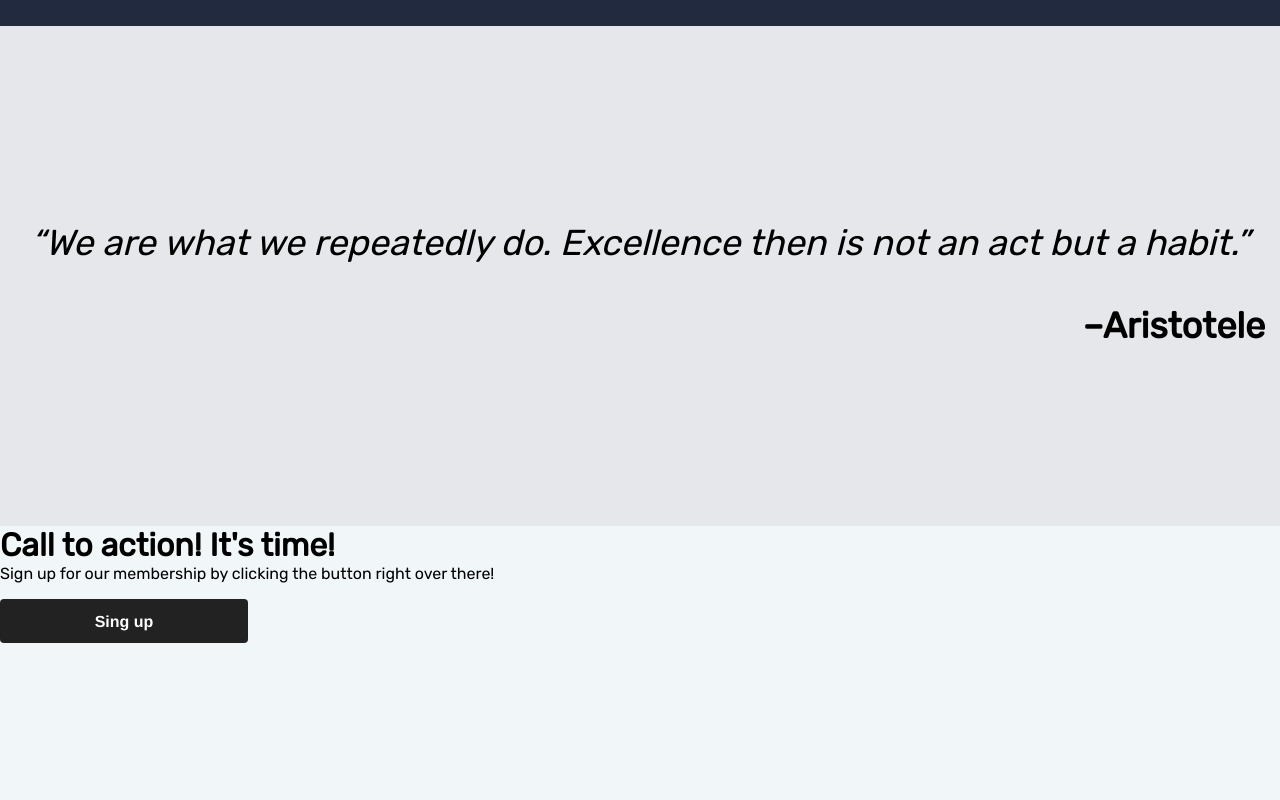
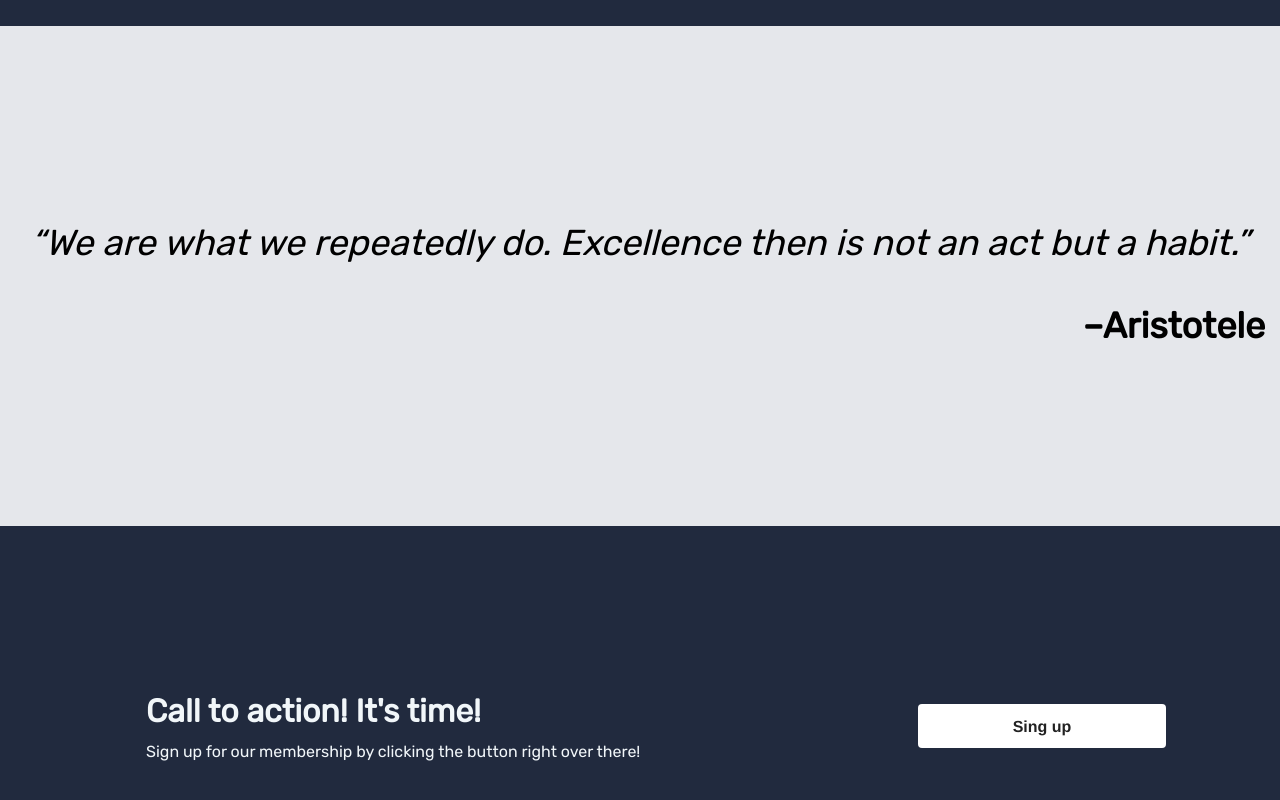
Before and after one commit to NichiforCostin/landing-page-project, a plain HTML site: page index.html in a window 1280 px wide. Shown: the part 1698-2498 px from the top of the page. Before the commit the page ends 2341 px from the top, so only its background shows below. Drawn offline with Linux system fonts and the light colour scheme.

Commit message:
Add css code for contact section

```diff
--- a/styles.css
+++ b/styles.css
@@ -208,3 +208,47 @@ a {
 }
 
 /* END OF QUOTE SECTION */
+
+/* START OF CONTACT SECTION */
+
+.contact-section {
+    height: 400px;
+    background-color: #212A3E;
+    color: #F1F6F9;
+    display: flex;
+    justify-content: center;
+    align-items: center;
+}
+
+.contact-div {
+    display: flex;
+    justify-content: center;
+    align-items: center;
+    gap: 240px;
+    padding: 120px;
+
+}
+
+.contact-text {
+    display: flex;
+    flex-direction: column;
+    gap: 12px;
+    padding: 32px;
+}
+
+.contact-text h1 {
+    font-weight: bold;
+}
+
+.contact-text p {
+    width: 500px;
+}
+
+.contact-button {
+    background-color: #fff;
+    color: #222;
+    margin: 0;
+    flex-shrink: 0;
+}
+
+/* END OF CONTACT SECTION */
```
